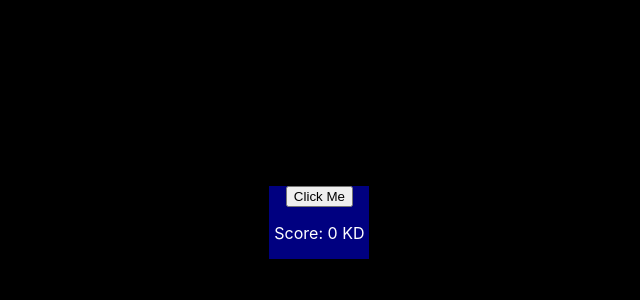
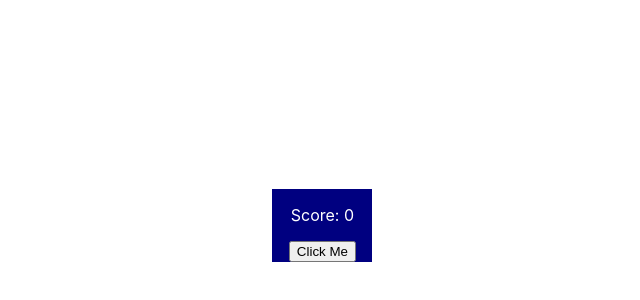
Before and after one commit to HAlGhanim/React-challenge, a React (Create React App) app: page / in a window 1280 px wide. Shown: the part 70-370 px from the top of the page, without its empty margins (345-985 px from the left). Built offline with nearby package versions, Linux system fonts and the light colour scheme.

Commit message:
created the wallet

```diff
--- a/src/App.css
+++ b/src/App.css
@@ -37,7 +37,8 @@
   }
 }
 body {
-  background-color: black;
+  position: relative;
+  /* background-color: black; */
 }
 .scoreButton {
   width: 100px;
@@ -49,4 +50,15 @@ body {
   display: flex;
   flex-direction: column;
   align-items: center;
+  border: solid;
 }
+.wallet {
+  /* margin-bottom: 500px; */
+  position: absolute;
+  top: -300px;
+  left: 50px;
+  background-color: navy;
+  display: flex;
+  flex-direction: column;
+
+}
--- a/src/App.js
+++ b/src/App.js
@@ -2,8 +2,13 @@ import logo from "./logo.svg";
 import "./App.css";
 import Clicks from "./components/Clicks";
 
+
 function App() {
-  return <Clicks />;
+  return (
+    <>
+      <Clicks />
+    </>
+  );
 }
 
 export default App;
--- a/src/components/Clicks.js
+++ b/src/components/Clicks.js
@@ -1,19 +1,26 @@
 import React, { useState } from "react";
 
 const Clicks = () => {
-  const [count, setCount] = useState(0);
-
+  const [count, setCount] = useState({
+    score: 0,
+    wallet: 0,
+  });
   const handleClick = (event) => {
     // setCount(event.target.value);
-    setCount((count) => count + 1);
+    const copy = { ...count };
+    copy.score += 1;
+    copy.wallet += 1;
+
+    setCount(copy);
     console.log(`clicks: ${event.target.value}`);
   };
   return (
     <div className="scoreButton">
+      <p>Score: {count.score}</p>
       <button type="button" onClick={handleClick}>
         Click Me
       </button>
-      <p>Score: {count} KD</p>
+      <div className="wallet">Money: {count.wallet} KD </div>
     </div>
   );
 };
```
